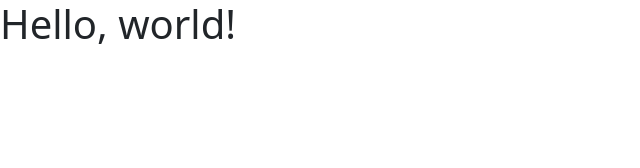
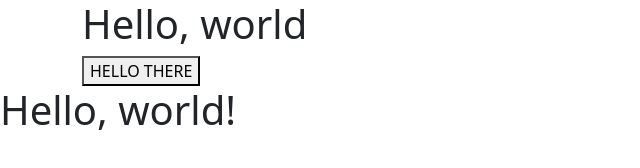
Before and after one commit to Sina-Kashanchi/Demo1, a plain HTML site: page bootstrap.html in a window 1280 px wide. Shown: the whole page, without its empty margins (0-640 px from the left). Drawn offline with nearby package versions, Linux system fonts and the light colour scheme.

Commit message:
this bootstrap

```diff
--- a/bootstrap.html
+++ b/bootstrap.html
@@ -7,6 +7,11 @@
     <link href="https://cdn.jsdelivr.net/npm/bootstrap@5.3.2/dist/css/bootstrap.min.css" rel="stylesheet" integrity="sha384-T3c6CoIi6uLrA9TneNEoa7RxnatzjcDSCmG1MXxSR1GAsXEV/Dwwykc2MPK8M2HN" crossorigin="anonymous">
   </head>
   <body>
+    <div class="container">
+        <h1 class="text-big-primary">Hello, world</h1>
+        <button>HELLO THERE</button>
+
+    </div>
     <h1>Hello, world!</h1>
     <script src="https://cdn.jsdelivr.net/npm/bootstrap@5.3.2/dist/js/bootstrap.bundle.min.js" integrity="sha384-C6RzsynM9kWDrMNeT87bh95OGNyZPhcTNXj1NW7RuBCsyN/o0jlpcV8Qyq46cDfL" crossorigin="anonymous"></script>
   </body>
```
